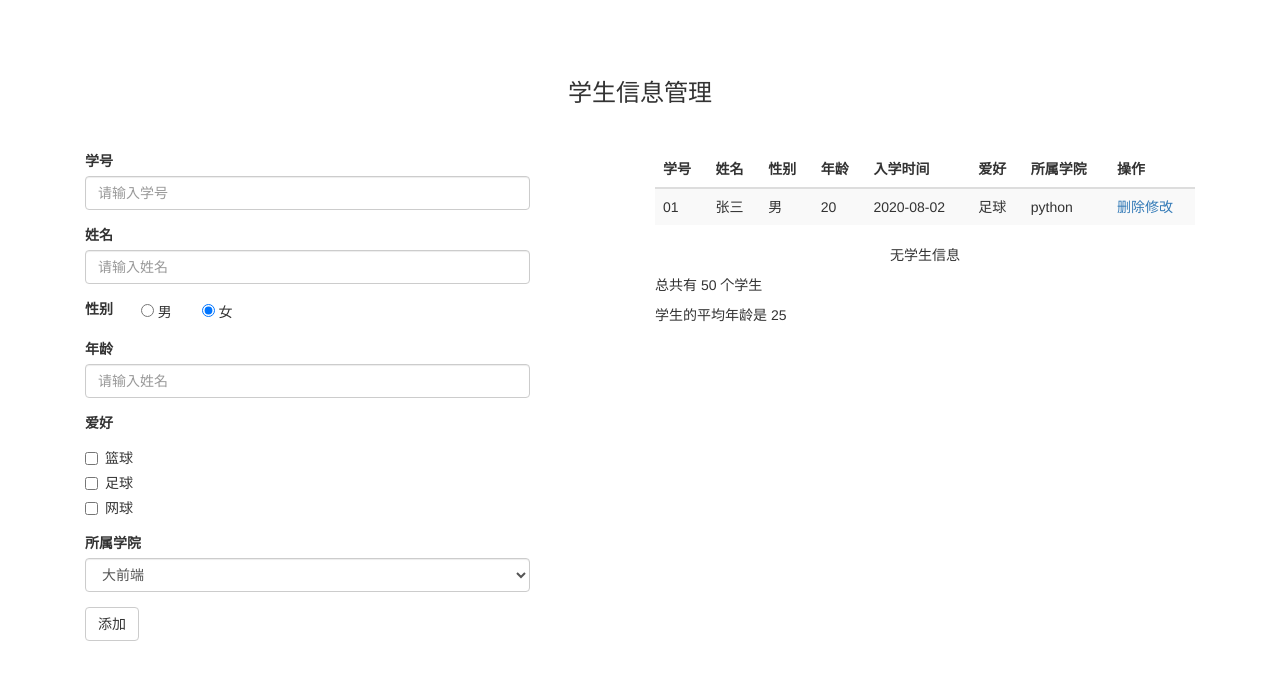
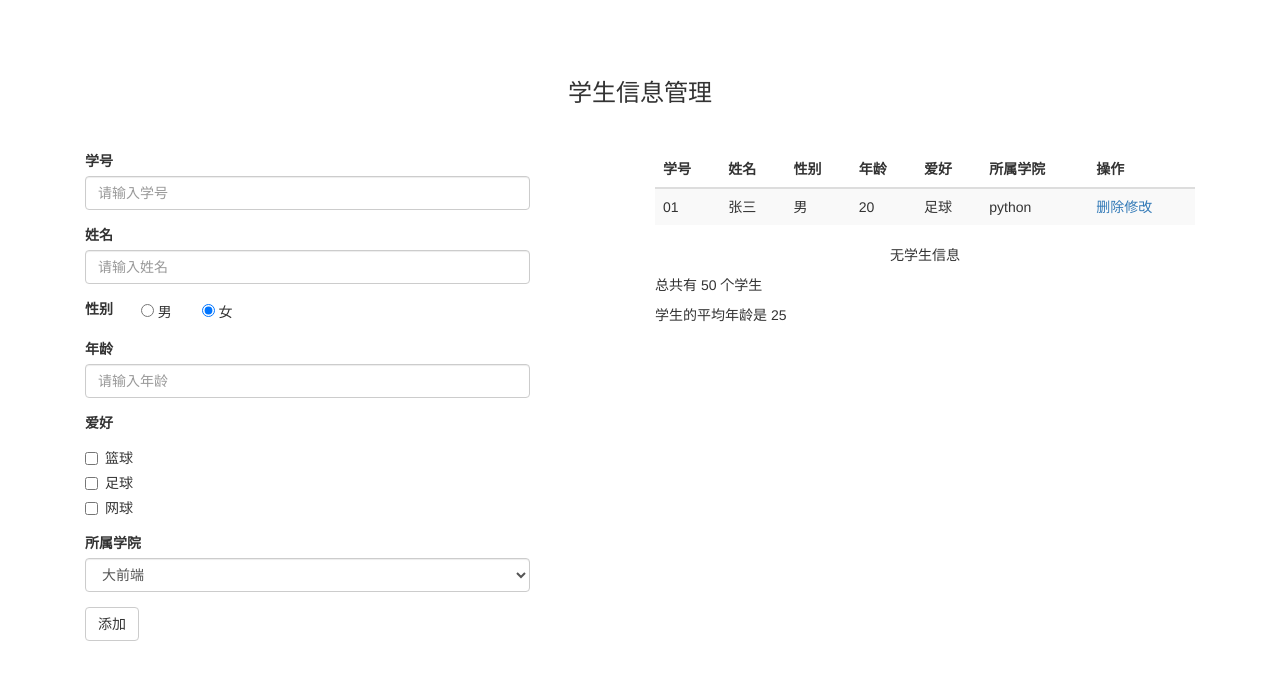
Before and after one commit to hnnaulsy/ReactTodo, a React (Create React App) app: page / in a window 1280 px wide. Shown: the top 680 px of the page. Built offline with nearby package versions, Linux system fonts and the light colour scheme.

Commit message:
学生信息添加3

```diff
--- a/src/App.js
+++ b/src/App.js
@@ -5,17 +5,30 @@ import StudentList from './Components/StudentList'
 
 class App extends Component {
 
+  // 定义状态用于管理学员信息
+  state = {
+    studentList: []
+  }
+
+  // 定义一个方法用于处理 studentList 状态
+  addList = (student, callback) => {
+    this.setState({
+      studentList: [...this.state.studentList, student]
+    }, () => {
+      callback()
+      console.log(this.state.studentList)
+    })
+  }
 
   render() {
     return (
       <div className={'container'}>
         <StudentTitle />
-        <AddStudent />
+        <AddStudent addList={this.addList} />
         <StudentList />
       </div>
     )
   }
 }
 
-
 export default App
--- a/src/Components/AddStudent.js
+++ b/src/Components/AddStudent.js
@@ -33,6 +33,9 @@ class AddStudent extends Component {
     ]
   }
 
+  // origin = { ...this.state }
+  origin = JSON.parse(JSON.stringify(this.state))
+
   stateHandler(e) {
     // 获取我们当前输入的值，然后调用 setState 更新在具体的属性身上
     const value = e.target.value
@@ -51,14 +54,36 @@ class AddStudent extends Component {
     const hobbies = [...this.state.hobbies]
     hobbies[index].isChecked = isChecked
     this.setState({ hobbies }, () => {
-      console.log(this.state.hobbies)
+    })
+  }
+
+  submit = (ev) => {
+    ev.preventDefault()
+    /**
+     * 提交的时候需要将表单里的有用信息整合在一起
+     *  01 筛选出我们当前次选中的爱好
+     *  02 将上述处理好的数据与其它数据组合在一起
+     *  03 将当前的数据利用回调的方式传回给上层组件（）
+     *  04 提交操作完成之后我们再将之前的 state 数据再次设置回界面上
+     */
+    const hobbies = this.state.hobbies
+      .filter(hobby => hobby.isChecked)
+      .map(hobby => hobby.title)
+
+    const formValue = {
+      ...this.state,
+      hobbies
+    }
+
+    this.props.addList(formValue, () => {
+      this.setState(this.origin)
     })
   }
 
   render() {
     return (
       <div className="col-md-5">
-        <form>
+        <form onSubmit={this.submit}>
           <div className="form-group">
             <label>学号</label>
             <input name={'number'} value={this.state.number} onChange={this.stateHandler} type="number" className="form-control" placeholder="请输入学号" />
@@ -70,15 +95,15 @@ class AddStudent extends Component {
           <div className="form-group">
             <label>性别&nbsp;&nbsp;</label>
             <label className="checkbox-inline">
-              <input name="sex" onChange={this.stateHandler} defaultChecked={this.state.sex === '男'} type="radio" value="男" /> 男
+              <input name="sex" onChange={this.stateHandler} checked={this.state.sex === '男'} type="radio" value="男" /> 男
             </label>
             <label className="checkbox-inline">
-              <input name="sex" onChange={this.stateHandler} defaultChecked={this.state.sex === '女'} type="radio" value="女" /> 女
+              <input name="sex" onChange={this.stateHandler} checked={this.state.sex === '女'} type="radio" value="女" /> 女
             </label>
           </div>
           <div className="form-group">
             <label>年龄</label>
-            <input name={'age'} value={this.state.age} onChange={this.stateHandler} type="text" className="form-control" placeholder="请输入姓名" />
+            <input name={'age'} value={this.state.age} onChange={this.stateHandler} type="text" className="form-control" placeholder="请输入年龄" />
           </div>
           <div className="form-group">
             <label>爱好</label>
@@ -87,7 +112,7 @@ class AddStudent extends Component {
                 return (
                   <div className="checkbox" key={hobby.id}>
                     <label>
-                      <input type="checkbox" defaultChecked={hobby.isChecked} value={hobby.title} onChange={this.hobbyHandler.bind(this, index)} /> {hobby.title}
+                      <input type="checkbox" checked={hobby.isChecked} value={hobby.title} onChange={this.hobbyHandler.bind(this, index)} /> {hobby.title}
                     </label>
                   </div>
                 )
--- a/src/Components/StudentList.js
+++ b/src/Components/StudentList.js
@@ -11,7 +11,6 @@ class StudentList extends Component {
               <th>姓名</th>
               <th>性别</th>
               <th>年龄</th>
-              <th>入学时间</th>
               <th>爱好</th>
               <th>所属学院</th>
               <th>操作</th>
@@ -23,14 +22,13 @@ class StudentList extends Component {
               <td>张三</td>
               <td>男</td>
               <td>20</td>
-              <td>2020-08-02</td>
               <td>
                 <span>足球</span>
               </td>
               <td>python</td>
               <td>
-                <a href="">删除</a>
-                <a href="">修改</a>
+                <a href="#">删除</a>
+                <a href="#">修改</a>
               </td>
             </tr>
           </tbody>
```
